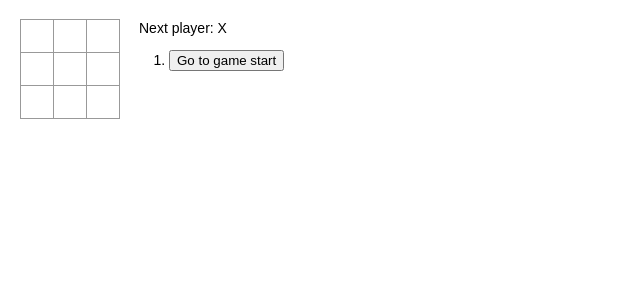
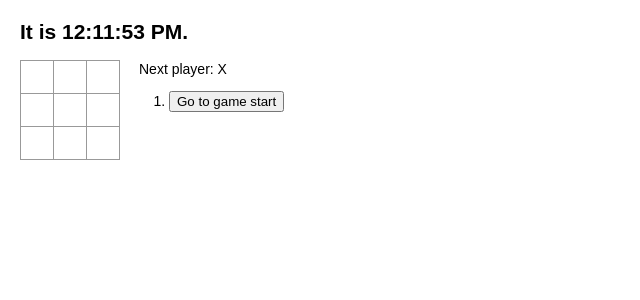
Before and after one commit to mattheweallen/literate-doodle, a React (Create React App) app: page / in a window 1280 px wide. Shown: the top 300 px of the page, without its empty margins (0-640 px from the left). Built offline with nearby package versions, Linux system fonts and the light colour scheme.

Commit message:
add clock component.

```diff
--- a/src/App.js
+++ b/src/App.js
@@ -1,11 +1,17 @@
 import React from 'react';
 import Game from './Game';
+import Clock from './Clock';
 
 
 function App() {
   //const value = 'World';
   //return <div>Hello {value}</div>;
-  return <Game/>;
+  return(
+    <div>
+      <Clock/>
+      <Game/>
+    </div>
+  );
 }
 
 export default App;
--- /dev/null
+++ b/src/Clock.js
@@ -0,0 +1,35 @@
+import React from 'react';
+
+class Clock extends React.Component {
+    constructor(props) {
+        super(props);
+        this.state = { date: new Date()};
+    }
+
+    componentDidMount() {
+        this.timerID = setInterval(
+            () => this.tick(),
+            1000
+        );
+    }
+
+    componentWillUnmount() {
+        clearInterval(this.timerID);
+    }
+
+    tick() {
+        this.setState({
+            date: new Date()
+        });
+    }
+
+    render() {
+        return(
+            <div>
+                <h2>It is {this.state.date.toLocaleTimeString()}.</h2>
+            </div>
+        );
+    }
+}
+
+export default Clock;
```
